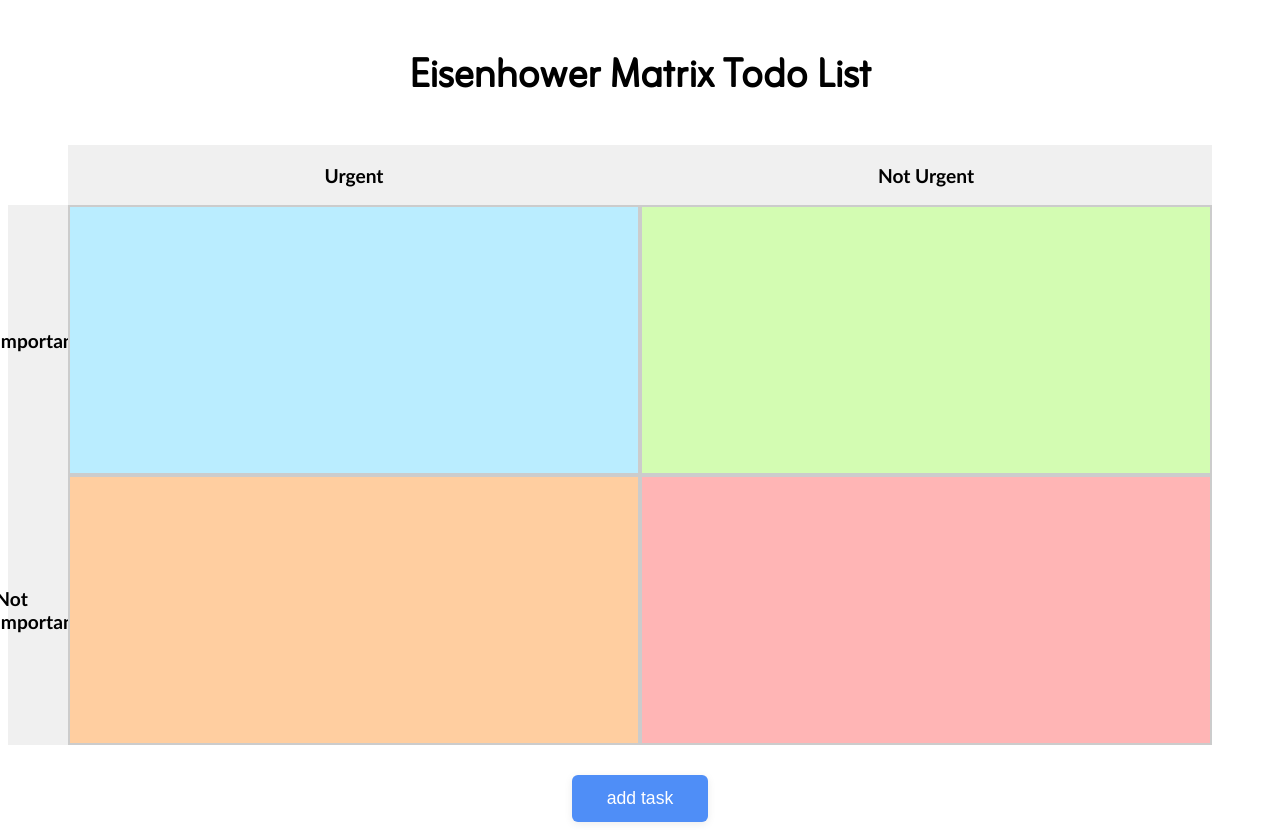
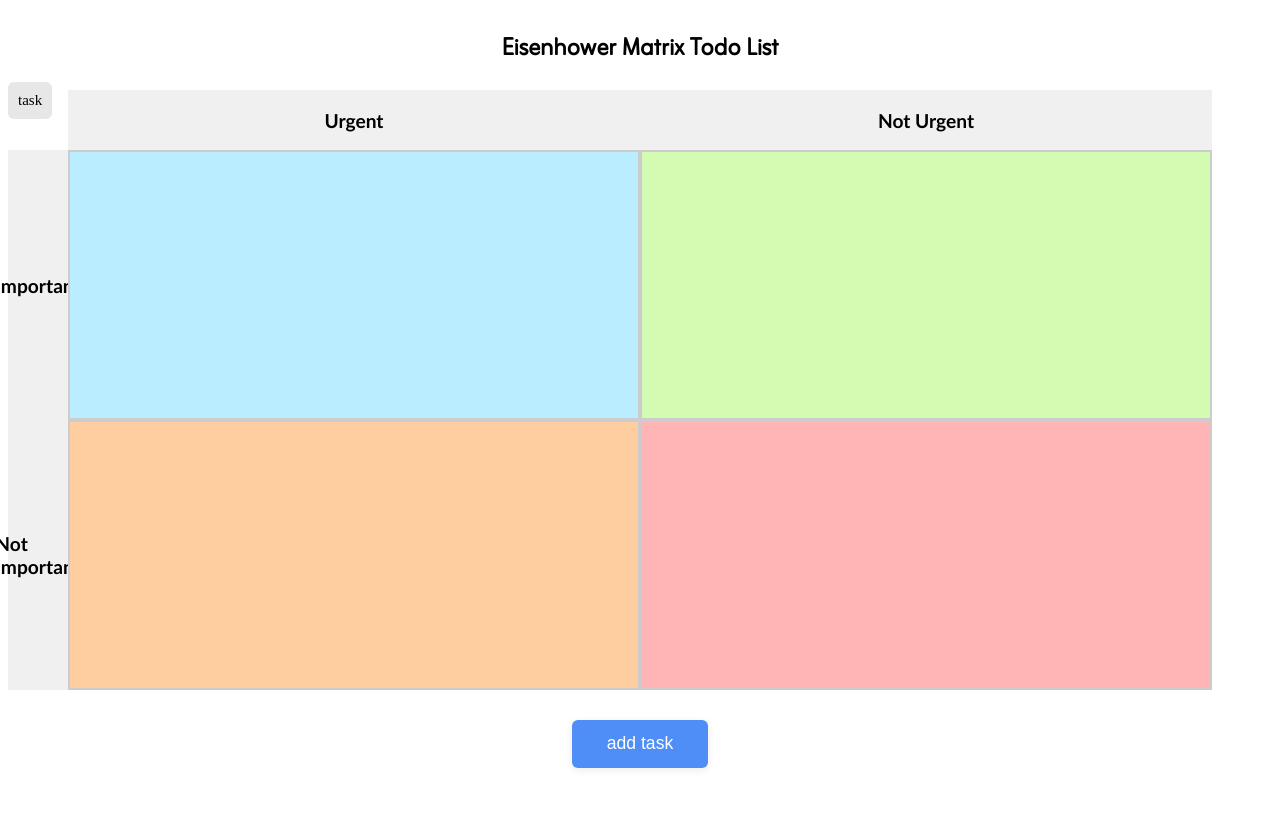
Before and after one commit to elannhong/eisenhowerMatrix, a plain HTML site: page index.html in a window 1280 px wide. After the commit the page ends 800 px from the top, so only its background shows below. Drawn offline with Linux system fonts and the light colour scheme.

Commit message:
added inputbox and draggable task

```diff
--- a/events.js
+++ b/events.js
@@ -1,5 +1,6 @@
 let addButton = document.querySelector("#add-button");
-let input = document.querySelector("#task-input"); // fixed typo
+let input = document.querySelector("#task-input");
+let taskbox = document.querySelector("#taskbox");
 
 addButton.addEventListener("click",()=>{
     input.style.display = "block";
@@ -13,3 +14,30 @@ document.querySelector("html").addEventListener("keydown", e=>{
         input.style.display = "none";
     }
 })
+let isDragging = false;
+let offsetX, offsetY;
+
+
+taskbox.style.left = taskbox.offsetLeft + "px";
+taskbox.style.top = taskbox.offsetTop + "px";
+
+taskbox.addEventListener("mousedown", (e) => {
+    isDragging = true;
+    // Calculate offset between mouse and top-left corner of taskbox
+    offsetX = e.clientX - taskbox.offsetLeft;
+    offsetY = e.clientY - taskbox.offsetTop;
+    // Prevent text selection while dragging
+    e.preventDefault();
+});
+
+document.addEventListener("mousemove", (e) => {
+    if (isDragging) {
+        // Move taskbox to follow the mouse, minus the offset
+        taskbox.style.left = (e.clientX - offsetX) + "px";
+        taskbox.style.top = (e.clientY - offsetY) + "px";
+    }
+});
+
+document.addEventListener("mouseup", () => {
+    isDragging = false;
+});
--- a/index.html
+++ b/index.html
@@ -5,40 +5,34 @@
         <meta charset="utc-8" name = "viewport" content="width=device-width,initial-scale=1.0">
         <title>eisenhowerMatrix</title>
         <link rel="stylesheet" href="style.css">
-
     </head>
-    <body>
+    <body class="body">
         <header class="site-header">
             <h1>Eisenhower Matrix Todo List</h1>
         </header>
 
-        <div class="input-wrapper">
-            <input type="text" id="task-input" placeholder="Enter your task">
-        </div>
-
         <main>
+            <div class="input-wrapper">
+                <input type="text" id="task-input" placeholder="Enter your task">
+            </div>
+            <div class="taskbox-wrapper">
+                <div id="taskbox" draggable="true">task</div>
+            </div>
             <div class="matrix-wrapper">
                 <div></div>
                 <div class="top-label">Urgent</div>
                 <div class="top-label">Not Urgent</div>
 
                 <div class="side-label">Important</div>
-                <div class="quadrant" id="U-I">
-
-                </div>
-                <div class="quadrant" id="notU-I">
-
-                </div>
+                <div class="quadrant" id="U-I"></div>
+                <div class="quadrant" id="notU-I"></div>
 
                 <div class="side-label">Not Important</div>
-                <div class="quadrant" id="U-notI">
-
-                </div>
-                <div class="quadrant" id="notU-notI">
-
-                </div>
+                <div class="quadrant" id="U-notI"></div>
+                <div class="quadrant" id="notU-notI"></div>
             </div>
         </main>
+
         <section>
             <button id="add-button">add task</button>
         </section>
--- a/style.css
+++ b/style.css
@@ -2,7 +2,7 @@
     display: flex;
     justify-content: center;
     font-family:CustomFont;
-    font-size: 25px;
+    font-size: 15px;
 }
 
 .matrix-wrapper{
@@ -49,11 +49,8 @@
 
 .quadrant{
     border: 2px solid #ccc;
-    min-height: 100px;
-    padding: 1rem;
-    align-items: center;
-    justify-content: center;
-    font-size: 1.5em;
+    min-height: 200px;
+    min-width: 200px;
 }
 
 #add-button {
@@ -106,6 +103,16 @@ box-shadow:
     background: #fff;
 }
 
+#taskbox{
+    display: inline-block;
+    position: absolute;
+    background-color: rgb(231, 231, 231);
+    border-radius: 6px;
+    cursor:grab;
+    font-size: 15px;
+    padding: 10px;
+}
+
 @font-face {
   font-family: "CustomFont";
   src: url("Zain/Zain-Light.ttf") format("truetype");
```
